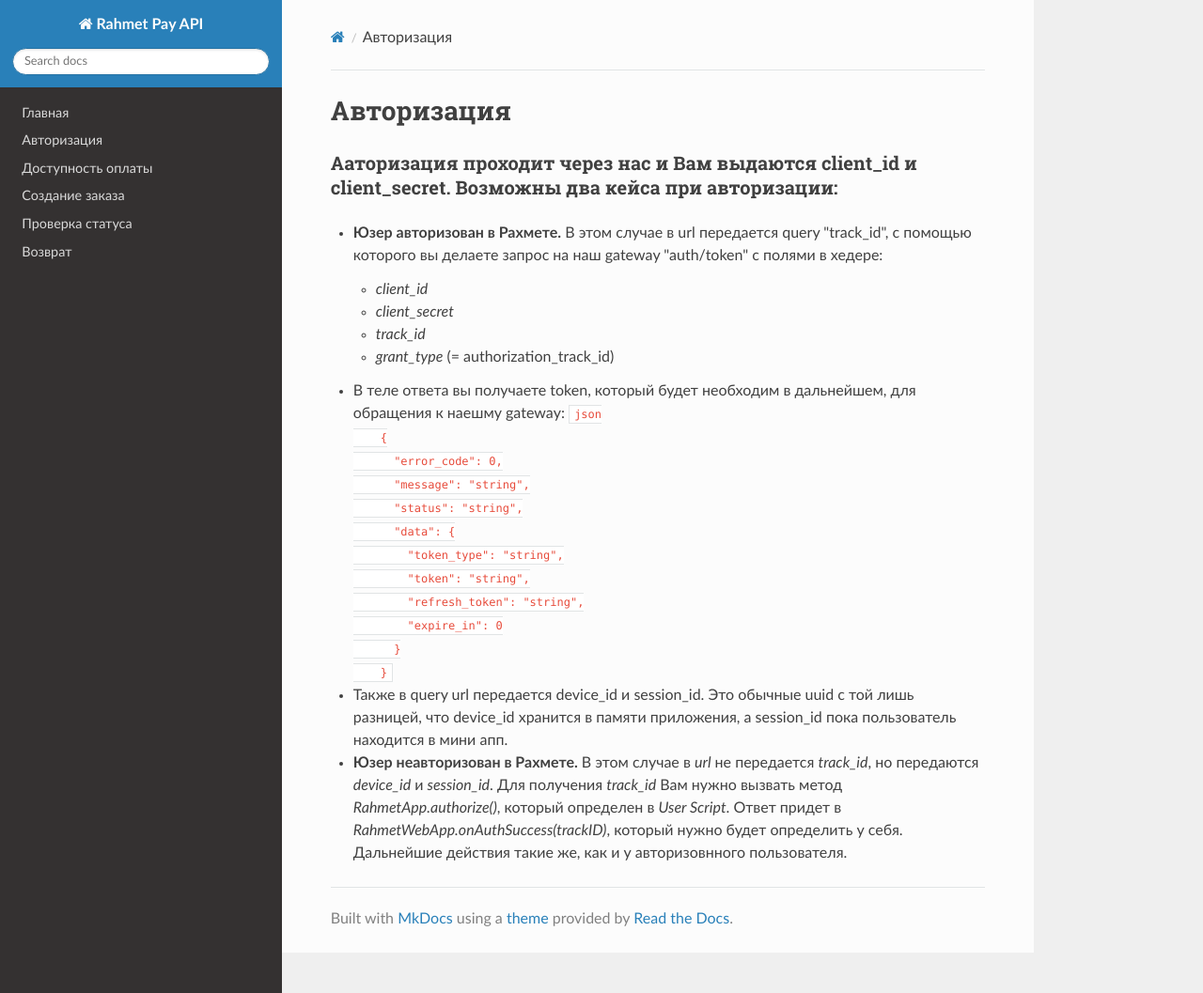
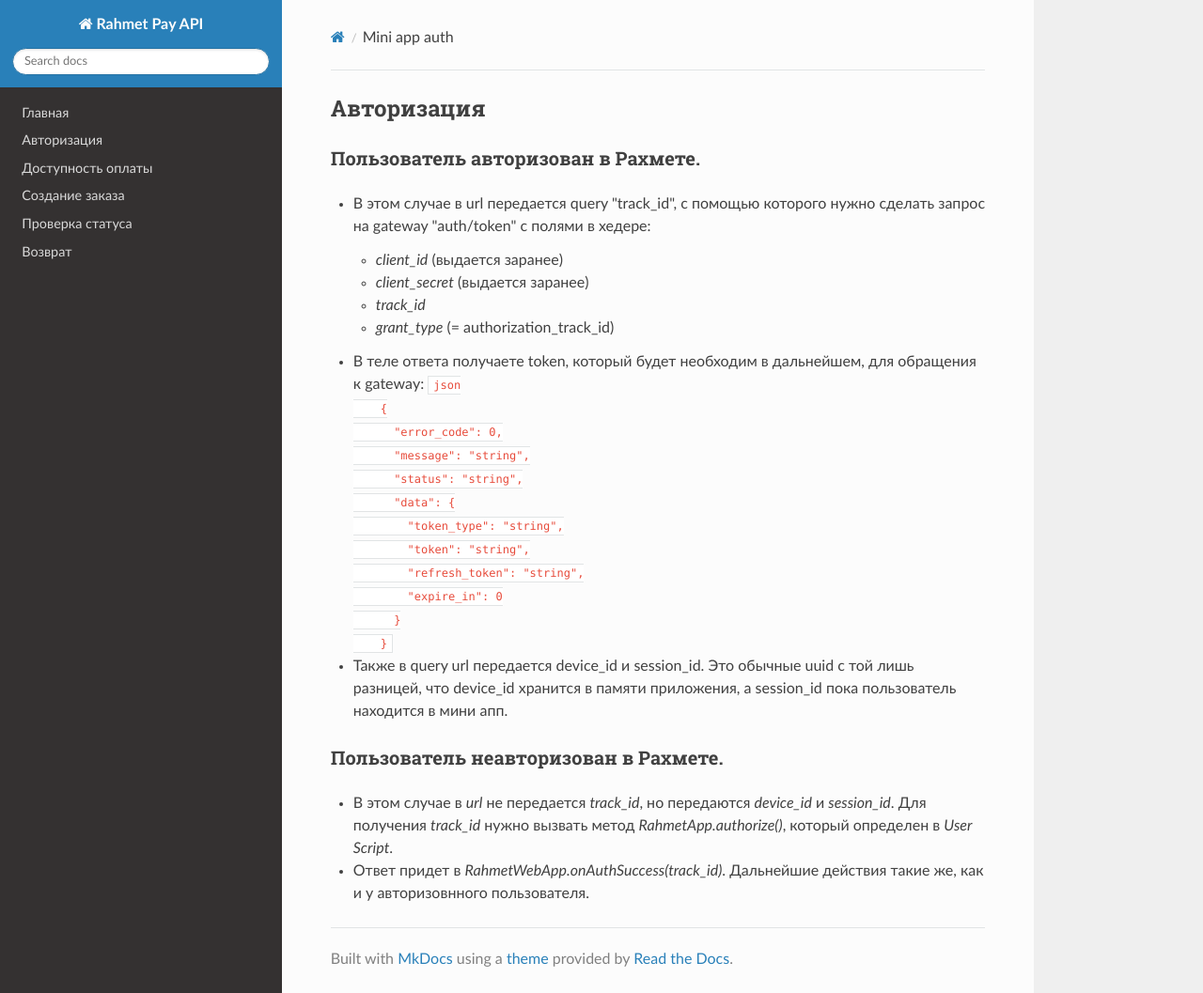
Before and after one commit to rahmetapp/docs, an MkDocs documentation site: the page built from docs/mini app auth.md, in a window 1280 px wide and 1057 px high. Shown: the whole window at 94% size. Built offline with MkDocs 1.6.1, drawn with Linux system fonts in a browser that asks for light colours; nearby versions of some CDN libraries; old or Windows-style settings are respelled for this version of MkDocs.

Commit message:
Update mini app auth.md

````diff
--- a/docs/mini app auth.md
+++ b/docs/mini app auth.md
@@ -1,13 +1,13 @@
-# Авторизация
+## Авторизация
 
-### Ааторизация проходит через нас и Вам выдаются client_id и client_secret. Возможны два кейса при авторизации:
-- **Юзер авторизован в Рахмете.** В этом случае в url передается query "track_id", c помощью которого вы делаете запрос на наш gateway "auth/token" с полями в хедере:
-    - *client_id*
-    - *client_secret*
+### Пользователь авторизован в Рахмете.
+- В этом случае в url передается query "track_id", c помощью которого нужно сделать запрос на gateway "auth/token" с полями в хедере:
+    - *client_id* (выдается заранее)
+    - *client_secret* (выдается заранее)
     - *track_id*
     - *grant_type* (= authorization_track_id)
 
-- В теле ответа вы получаете token, который будет необходим в дальнейшем, для обращения к наешму gateway:
+- В теле ответа получаете token, который будет необходим в дальнейшем, для обращения к gateway:
     ```json
     {
       "error_code": 0,
@@ -22,4 +22,6 @@
     }
     ```
 - Также в query url передается device_id и session_id. Это обычные uuid с той лишь разницей, что device_id хранится в памяти приложения, а session_id пока пользователь находится в мини апп.
-- **Юзер неавторизован в Рахмете.** В этом случае в *url* не передается *track_id*, но передаются *device_id* и *session_id*. Для получения *track_id* Вам нужно вызвать метод *RahmetApp.authorize()*, который определен в *User Script*. Ответ придет в *RahmetWebApp.onAuthSuccess(trackID)*, который нужно будет определить у себя. Дальнейшие действия такие же, как и у авторизовнного пользователя.
+### Пользователь неавторизован в Рахмете.
+- В этом случае в *url* не передается *track_id*, но передаются *device_id* и *session_id*. Для получения *track_id* нужно вызвать метод *RahmetApp.authorize()*, который определен в *User Script*.
+- Ответ придет в *RahmetWebApp.onAuthSuccess(track_id)*. Дальнейшие действия такие же, как и у авторизовнного пользователя.
````
